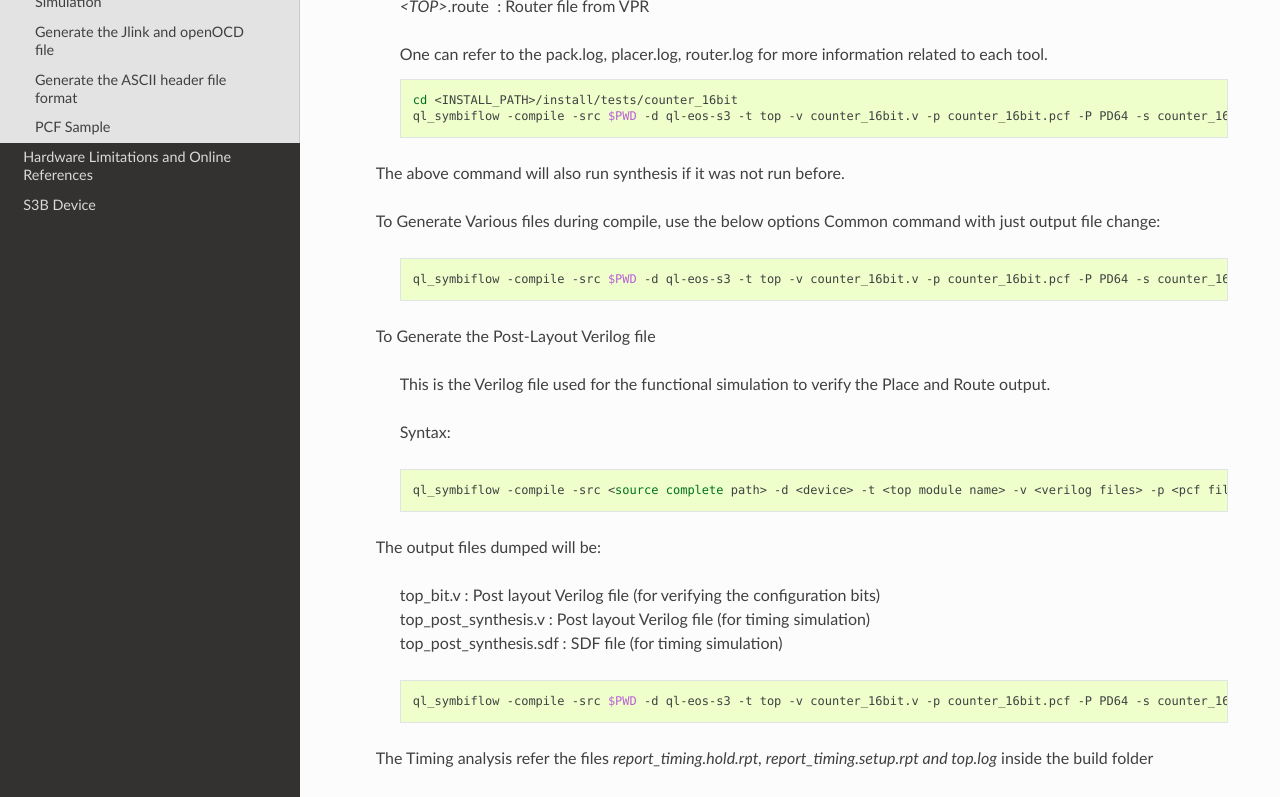
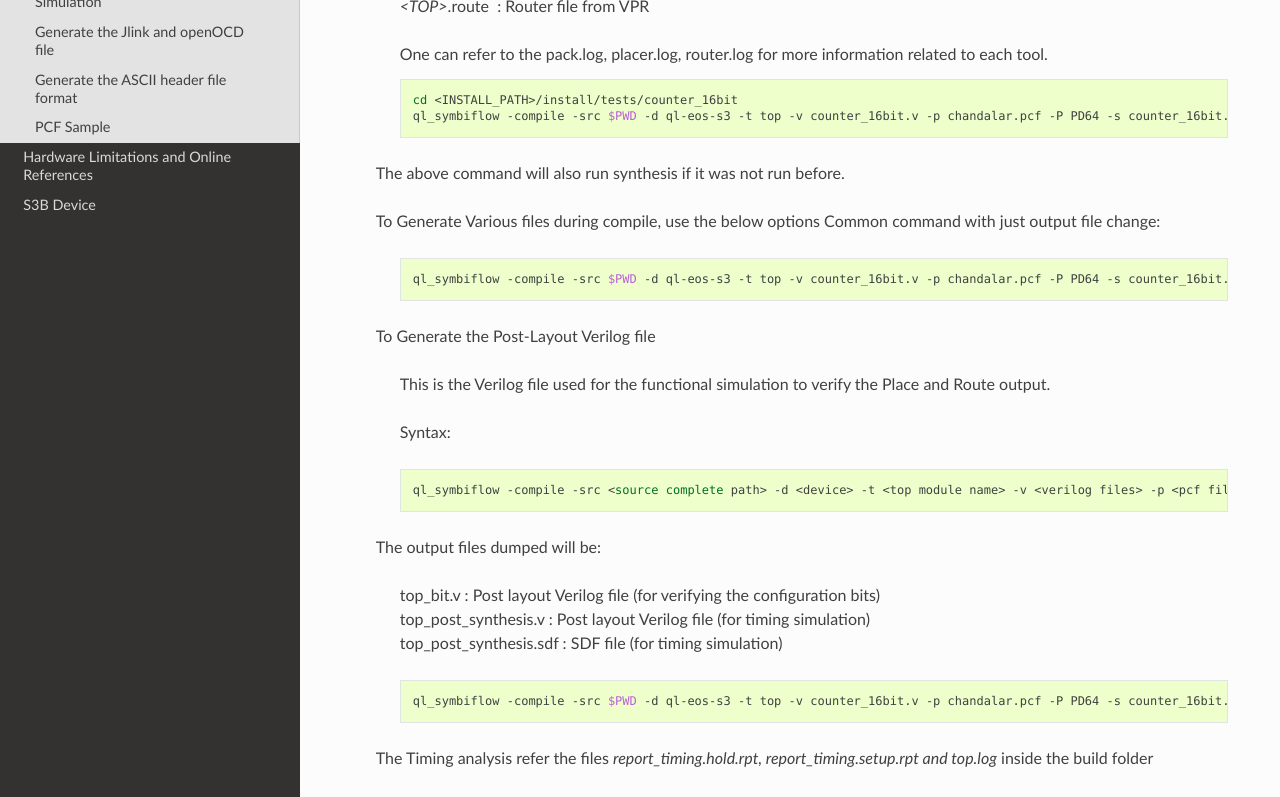
Before and after one commit to QuickLogic-Corp/quicklogic-fpga-toolchain, a Sphinx documentation site: the page built from docs/source/tutorial/RunningpackPlaceandRouteto.rst, in a window 1280 px wide and 1400 px high. Shown: the part 460-1257 px from the top of the window. Built offline with Sphinx 7.4.7 and the Read the Docs theme 2.0.0, drawn with Linux system fonts in a browser that asks for light colours.

Commit message:
add generic pcf file

```diff
--- a/docs/source/tutorial/GeneratetheASCIIheaderfilef.rst
+++ b/docs/source/tutorial/GeneratetheASCIIheaderfilef.rst
@@ -27,7 +27,7 @@ Generate the ASCII header file format
 
     .. code-block:: shell
 
-        ql_symbiflow -compile -src $PWD -d ql-eos-s3 -t top -v counter_16bit.v -p counter_16bit.pcf -P PD64 -s counter_16bit.sdc  -dump header
+        ql_symbiflow -compile -src $PWD -d ql-eos-s3 -t top -v counter_16bit.v -p chandalar.pcf -P PD64 -s counter_16bit.sdc  -dump header
 
 
 
@@ -38,7 +38,7 @@ Generate the ASCII header file format
 
     .. code-block:: shell
 
-        ql_symbiflow -compile -src $PWD -d ql-eos-s3 -t top -v counter_16bit.v -p counter_16bit.pcf -P PD64 -s counter_16bit.sdc  -dump header jlink post_verilog
+        ql_symbiflow -compile -src $PWD -d ql-eos-s3 -t top -v counter_16bit.v -p chandalar.pcf -P PD64 -s counter_16bit.sdc  -dump header jlink post_verilog
 
 
 .. |BR| raw:: html
--- a/docs/source/tutorial/GeneratetheJlinkfile.rst
+++ b/docs/source/tutorial/GeneratetheJlinkfile.rst
@@ -23,7 +23,7 @@ Generate the Jlink and openOCD file
 
     .. code-block:: shell
 
-        ql_symbiflow -compile -src $PWD -d ql-eos-s3 -t top -v counter_16bit.v -p counter_16bit.pcf -P PD64 -s counter_16bit.sdc -dump jlink
+        ql_symbiflow -compile -src $PWD -d ql-eos-s3 -t top -v counter_16bit.v -p chandalar.pcf -P PD64 -s counter_16bit.sdc -dump jlink
    |br|
    |br| For details on how to configure the FPGA using the top.jlink file, refer to Download Binaries using Jlink SWD section in the `QuickFeather_UserGuide <https://github.com/QuickLogic-Corp/quick-feather-dev-board/blob/3b8566c83ed9df56282701710165a9afbb5c5a49/doc/QuickFeather_UserGuide.pdf>`_ pdf.
    |br|
@@ -43,7 +43,7 @@ Generate the Jlink and openOCD file
 
     .. code-block:: shell
 
-        ql_symbiflow -compile -src $PWD -d ql-eos-s3 -t top -v counter_16bit.v -p counter_16bit.pcf -P PD64 -s counter_16bit.sdc -dump openocd
+        ql_symbiflow -compile -src $PWD -d ql-eos-s3 -t top -v counter_16bit.v -p chandalar.pcf -P PD64 -s counter_16bit.sdc -dump openocd
    |br|
 
 .. |BR| raw:: html
--- a/docs/source/tutorial/PerformingDesignSynthesis.rst
+++ b/docs/source/tutorial/PerformingDesignSynthesis.rst
@@ -28,7 +28,7 @@ Performing Design Synthesis
 
     .. code-block:: shell
 
-        ql_symbiflow -synth -d ql-eos-s3 -t top -v counter_16bit.v -p counter_16bit.pcf -P PD64
+        ql_symbiflow -synth -d ql-eos-s3 -t top -v counter_16bit.v -p chandalar.pcf -P PD64
 
    Output files for synthesis are:
    |br| <TOP>.eblif : netlist file for the design
--- a/docs/source/tutorial/RunningpackPlaceandRouteto.rst
+++ b/docs/source/tutorial/RunningpackPlaceandRouteto.rst
@@ -27,7 +27,7 @@ Running pack, Place and Route tools
     .. code-block:: shell
 
         cd <INSTALL_PATH>/install/tests/counter_16bit
-        ql_symbiflow -compile -src $PWD -d ql-eos-s3 -t top -v counter_16bit.v -p counter_16bit.pcf -P PD64 -s counter_16bit.sdc
+        ql_symbiflow -compile -src $PWD -d ql-eos-s3 -t top -v counter_16bit.v -p chandalar.pcf -P PD64 -s counter_16bit.sdc
 
    The above command will also run synthesis if it was not run before.
 
@@ -36,7 +36,7 @@ Running pack, Place and Route tools
 
     .. code-block:: shell
 
-        ql_symbiflow -compile -src $PWD -d ql-eos-s3 -t top -v counter_16bit.v -p counter_16bit.pcf -P PD64 -s counter_16bit.sdc -dump jlink/post_verilog/header
+        ql_symbiflow -compile -src $PWD -d ql-eos-s3 -t top -v counter_16bit.v -p chandalar.pcf -P PD64 -s counter_16bit.sdc -dump jlink/post_verilog/header
 
 
    To Generate the Post-Layout Verilog file
@@ -60,7 +60,7 @@ Running pack, Place and Route tools
 
     .. code-block:: shell
 
-        ql_symbiflow -compile -src $PWD -d ql-eos-s3 -t top -v counter_16bit.v -p counter_16bit.pcf -P PD64 -s counter_16bit.sdc -dump post_verilog
+        ql_symbiflow -compile -src $PWD -d ql-eos-s3 -t top -v counter_16bit.v -p chandalar.pcf -P PD64 -s counter_16bit.sdc -dump post_verilog
 
 
    The Timing analysis refer the files *report_timing.hold.rpt, report_timing.setup.rpt and top.log*  inside the build folder
```
